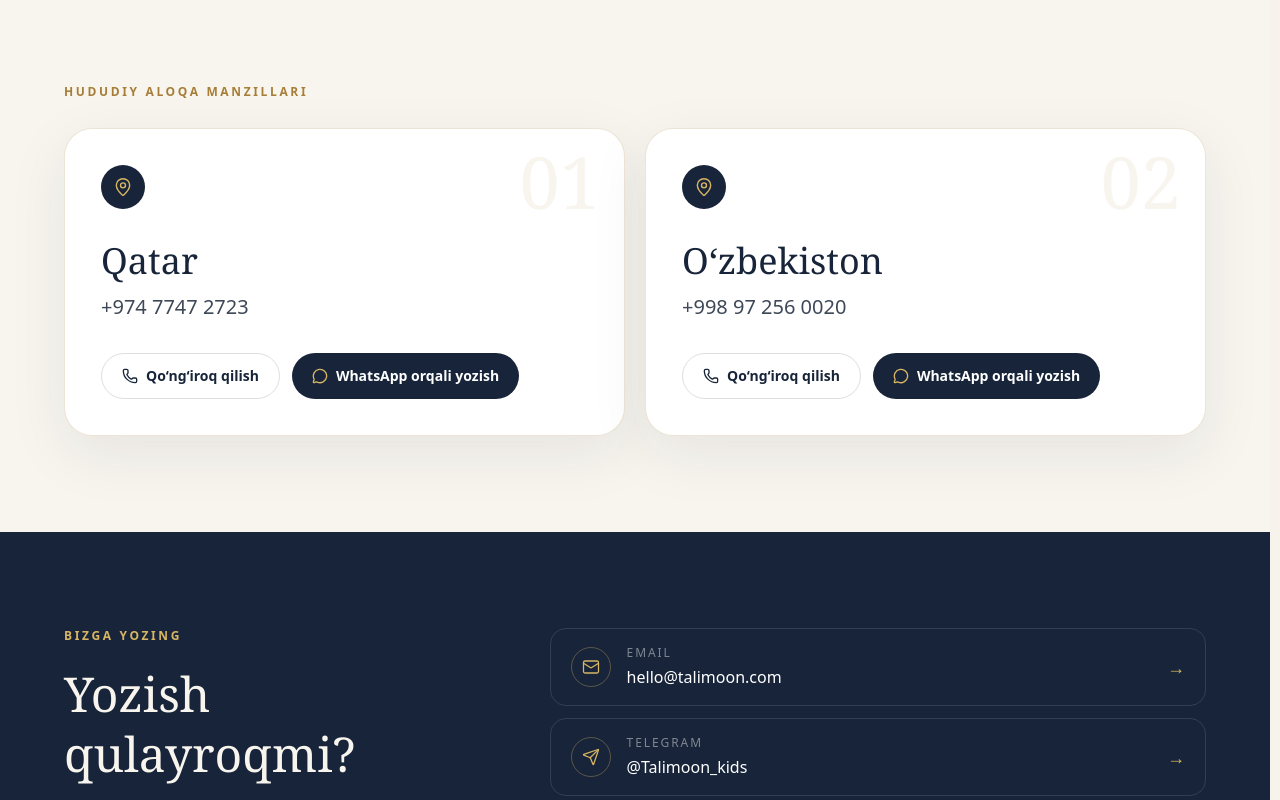
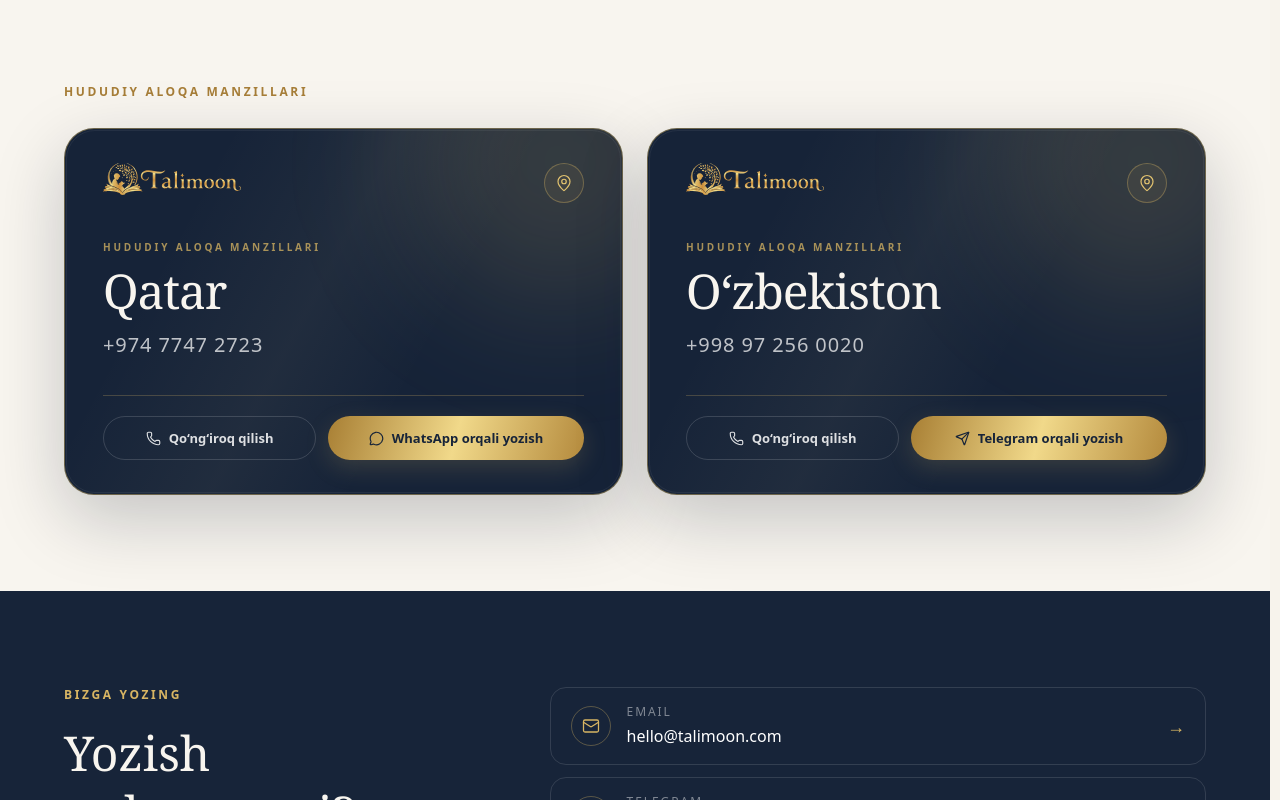
Before and after one commit to sher3343sh-art/talimoon-web, a Next.js app: page /contact in a window 1280 px wide. Shown: the part 520-1320 px from the top of the page. Built offline with nearby package versions, Linux system fonts and the light colour scheme.

Commit message:
Refine contact cards and messaging links

```diff
--- a/components/contact/ContactPageContent.tsx
+++ b/components/contact/ContactPageContent.tsx
@@ -13,6 +13,7 @@ const EN = {
   uzbekistan: "Uzbekistan",
   call: "Call",
   whatsapp: "Write on WhatsApp",
+  telegramWrite: "Write on Telegram",
   online: "WRITE TO US",
   onlineTitle: "Prefer to write?",
   onlineIntro: "Send us a message. We will respond through the channel you choose.",
@@ -31,6 +32,7 @@ const UZ: typeof EN = {
   uzbekistan: "O‘zbekiston",
   call: "Qo‘ng‘iroq qilish",
   whatsapp: "WhatsApp orqali yozish",
+  telegramWrite: "Telegram orqali yozish",
   online: "BIZGA YOZING",
   onlineTitle: "Yozish qulayroqmi?",
   onlineIntro: "Xabaringizni yuboring. Siz tanlagan aloqa kanali orqali javob beramiz.",
@@ -49,6 +51,7 @@ const RU: typeof EN = {
   uzbekistan: "Узбекистан",
   call: "Позвонить",
   whatsapp: "Написать в WhatsApp",
+  telegramWrite: "Написать в Telegram",
   online: "НАПИШИТЕ НАМ",
   onlineTitle: "Удобнее написать?",
   onlineIntro: "Отправьте сообщение — мы ответим через выбранный вами канал.",
@@ -63,13 +66,13 @@ const whatsappMessage = encodeURIComponent("Assalomu alaykum, TALIMOON kitoblari
 export function ContactPageContent() {
   const t = useT(EN, UZ, RU);
   const regions = [
-    { name: t.qatar, number: CONTACT.qatarPhone.value, tel: CONTACT.qatarPhone.href, wa: `https://wa.me/97477472723?text=${whatsappMessage}` },
-    { name: t.uzbekistan, number: CONTACT.uzbekistanPhone.value, tel: CONTACT.uzbekistanPhone.href, wa: `https://wa.me/998972560020?text=${whatsappMessage}` },
+    { name: t.qatar, number: CONTACT.qatarPhone.value, tel: CONTACT.qatarPhone.href, messageHref: `https://wa.me/97477472723?text=${whatsappMessage}`, messageLabel: t.whatsapp, messageIcon: MessageCircle },
+    { name: t.uzbekistan, number: CONTACT.uzbekistanPhone.value, tel: CONTACT.uzbekistanPhone.href, messageHref: "https://t.me/+998972560020", messageLabel: t.telegramWrite, messageIcon: Send },
   ];
   const channels = [
-    { name: t.email, value: CONTACT.email.value, href: CONTACT.email.href, icon: Mail },
-    { name: t.telegram, value: CONTACT.telegram.value, href: CONTACT.telegram.href, icon: Send },
-    { name: t.instagram, value: CONTACT.instagramDM.value, href: CONTACT.instagramDM.href, icon: MessageCircle },
+    { name: t.email, value: "hello@talimoon.com", href: "mailto:hello@talimoon.com", icon: Mail },
+    { name: t.telegram, value: "@talimoon_ · DM", href: "https://t.me/talimoon_kids", icon: Send },
+    { name: t.instagram, value: "@talimoon_ · DM", href: "https://ig.me/m/talimoon_", icon: MessageCircle },
   ];
 
   return (
@@ -86,19 +89,35 @@ export function ContactPageContent() {
       <section className="px-5 py-16 md:px-10 md:py-24 lg:px-16">
         <div className="mx-auto max-w-[1180px]">
           <p className="font-sans text-xs font-semibold tracking-[0.22em] text-[#A77E38]">{t.regions}</p>
-          <div className="mt-7 grid gap-5 md:grid-cols-2">
-            {regions.map((region, index) => (
-              <article key={region.name} className="group relative overflow-hidden rounded-[28px] border border-[#B8935B]/25 bg-white p-7 shadow-[0_18px_60px_rgba(23,36,57,0.08)] md:p-9">
-                <span aria-hidden="true" className="absolute right-6 top-4 font-serif text-7xl text-[#B8935B]/10">0{index + 1}</span>
-                <div className="flex h-11 w-11 items-center justify-center rounded-full bg-[#172439] text-[#D8B563]"><MapPin size={20} strokeWidth={1.7} /></div>
-                <h2 className="mt-8 font-serif text-4xl">{region.name}</h2>
-                <a href={region.tel} className="mt-3 inline-block font-sans text-xl text-[#3E4857] transition-colors hover:text-[#A77E38]">{region.number}</a>
-                <div className="mt-8 flex flex-col gap-3 sm:flex-row">
-                  <a href={region.tel} className="inline-flex items-center justify-center gap-2 rounded-full border border-[#172439]/15 px-5 py-3 font-sans text-sm font-semibold transition hover:border-[#B8935B] hover:text-[#A77E38]"><Phone size={16} />{t.call}</a>
-                  <a href={region.wa} target="_blank" rel="noopener noreferrer" className="inline-flex items-center justify-center gap-2 rounded-full bg-[#172439] px-5 py-3 font-sans text-sm font-semibold text-white transition hover:bg-[#263A54]"><MessageCircle size={16} className="text-[#D8B563]" />{t.whatsapp}</a>
-                </div>
-              </article>
-            ))}
+          <div className="mt-7 grid gap-6 md:grid-cols-2">
+            {regions.map((region) => {
+              const MessageIcon = region.messageIcon;
+              return (
+                <article key={region.name} className="group relative min-h-[340px] overflow-hidden rounded-[30px] border border-[#D8B563]/45 bg-[#162338] p-[1px] shadow-[0_24px_70px_rgba(14,25,43,0.22)] transition duration-500 hover:-translate-y-1 hover:shadow-[0_30px_85px_rgba(14,25,43,0.3)]">
+                  <div aria-hidden="true" className="absolute -right-20 -top-28 h-72 w-72 rounded-full bg-[#E6C875]/15 blur-3xl transition duration-700 group-hover:bg-[#E6C875]/25" />
+                  <div aria-hidden="true" className="absolute inset-0 bg-[linear-gradient(118deg,transparent_22%,rgba(255,236,177,0.08)_45%,transparent_64%)] opacity-60 transition-transform duration-1000 group-hover:translate-x-8" />
+                  <div className="relative flex min-h-[338px] flex-col rounded-[29px] border border-white/[0.06] px-7 py-7 text-[#F8F5EF] md:px-9 md:py-8">
+                    <div className="flex items-start justify-between gap-5">
+                      <img src="/logo/talimoon-logo-gold.svg" alt="TALIMOON" className="h-8 w-auto max-w-[155px] opacity-95" />
+                      <span className="flex h-10 w-10 shrink-0 items-center justify-center rounded-full border border-[#D8B563]/35 bg-[#D8B563]/[0.07] text-[#E2C36F]"><MapPin size={18} strokeWidth={1.6} /></span>
+                    </div>
+
+                    <div className="my-auto py-9">
+                      <p className="font-sans text-[10px] font-semibold uppercase tracking-[0.28em] text-[#D8B563]/75">{t.regions}</p>
+                      <h2 className="mt-3 font-serif text-[2.6rem] leading-none tracking-[-0.025em] md:text-5xl">{region.name}</h2>
+                      <a href={region.tel} className="mt-4 inline-block font-sans text-lg tracking-[0.045em] text-white/72 transition-colors hover:text-[#E2C36F] md:text-xl">{region.number}</a>
+                    </div>
+
+                    <div className="border-t border-[#D8B563]/25 pt-5">
+                      <div className="flex flex-col gap-3 sm:flex-row">
+                        <a href={region.tel} className="inline-flex min-h-11 flex-1 items-center justify-center gap-2 rounded-full border border-white/15 px-4 py-2.5 font-sans text-[13px] font-semibold text-white/85 transition hover:border-[#D8B563]/70 hover:bg-white/[0.04] hover:text-[#E2C36F]"><Phone size={15} strokeWidth={1.8} />{t.call}</a>
+                        <a href={region.messageHref} target="_blank" rel="noopener noreferrer" className="inline-flex min-h-11 flex-[1.25] items-center justify-center gap-2 rounded-full bg-[linear-gradient(105deg,#A87F34,#F1D98A,#B48A3D)] px-4 py-2.5 font-sans text-[13px] font-bold text-[#172439] shadow-[0_8px_24px_rgba(216,181,99,0.18)] transition hover:brightness-110"><MessageIcon size={15} strokeWidth={1.9} />{region.messageLabel}</a>
+                      </div>
+                    </div>
+                  </div>
+                </article>
+              );
+            })}
           </div>
         </div>
       </section>
```
